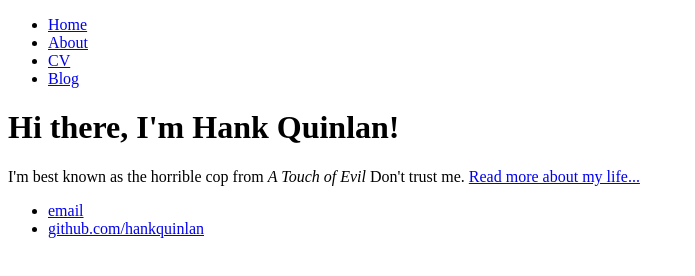
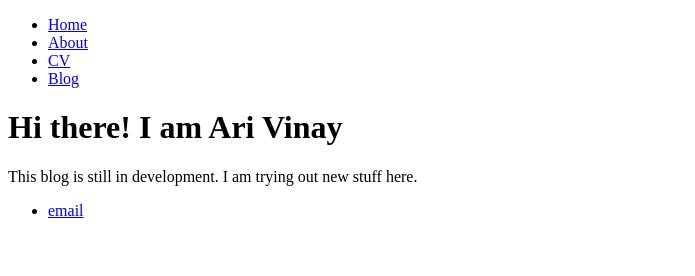
Before and after one commit to arivinay/arivinay.github.io, a plain HTML site: page index.html in a window 1280 px wide. Shown: the whole page, without its empty margins (0-695 px from the left). Drawn offline with Linux system fonts and the light colour scheme.

Commit message:
Default index page for arivinay.

```diff
--- a/index.html
+++ b/index.html
@@ -1,7 +1,7 @@
 <!DOCTYPE html>
 <html>
 	<head>
-		<title>Hank Quinlan, Horrible Cop</title>
+		<title>Ari Vinay first website</title>
 	</head>
 	<body>
 		<nav>
@@ -14,14 +14,13 @@
 		</nav>
 		<div class="container">
     		<div class="blurb">
-        		<h1>Hi there, I'm Hank Quinlan!</h1>
-				<p>I'm best known as the horrible cop from <em>A Touch of Evil</em> Don't trust me. <a href="/about">Read more about my life...</a></p>
+        		<h1>Hi there! I am Ari Vinay</h1>
+				<p>This blog is still in development. I am trying out new stuff here.</p>
     		</div><!-- /.blurb -->
 		</div><!-- /.container -->
 		<footer>
     		<ul>
-        		<li><a href="mailto:hankquinlanhub@gmail.com">email</a></li>
-        		<li><a href="https://github.com/hankquinlan">github.com/hankquinlan</a></li>
+        		<li><a href="mailto:arivinay@gmail.com">email</a></li>
 			</ul>
 		</footer>
 	</body>
```
